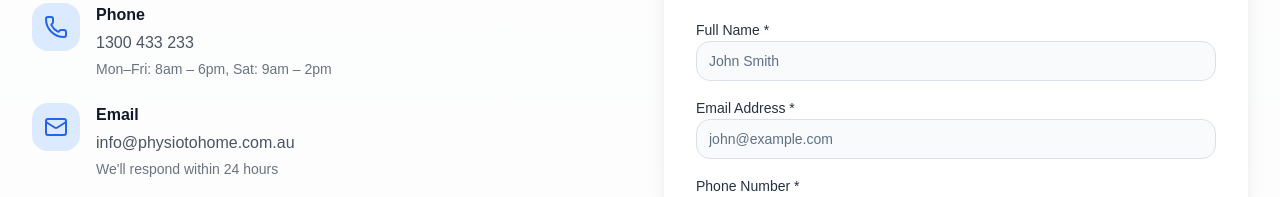
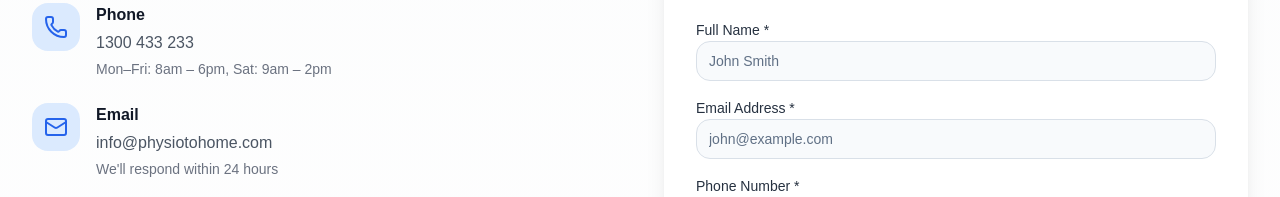
Before and after one commit to mtwasetku-ui/physioto, a Next.js app: page /booking in a window 1280 px wide. Shown: the part 1160-1357 px from the top of the page. Built offline with nearby package versions, Linux system fonts and the light colour scheme; a web font is replaced by a local one.

Commit message:
Update BookingClient.tsx

```diff
--- a/src/app/booking/BookingClient.tsx
+++ b/src/app/booking/BookingClient.tsx
@@ -161,7 +161,7 @@
                 {
                   Icon: Mail,
                   title: 'Email',
-                  content: <a href="mailto:info@physiotohome.com.au" className="text-gray-600 hover:text-blue-600 transition-colors">info@physiotohome.com.au</a>,
+                  content: <a href="mailto:info@physiotohome.com.au" className="text-gray-600 hover:text-blue-600 transition-colors">info@physiotohome.com</a>,
                   sub: "We'll respond within 24 hours",
                 },
                 {
```
